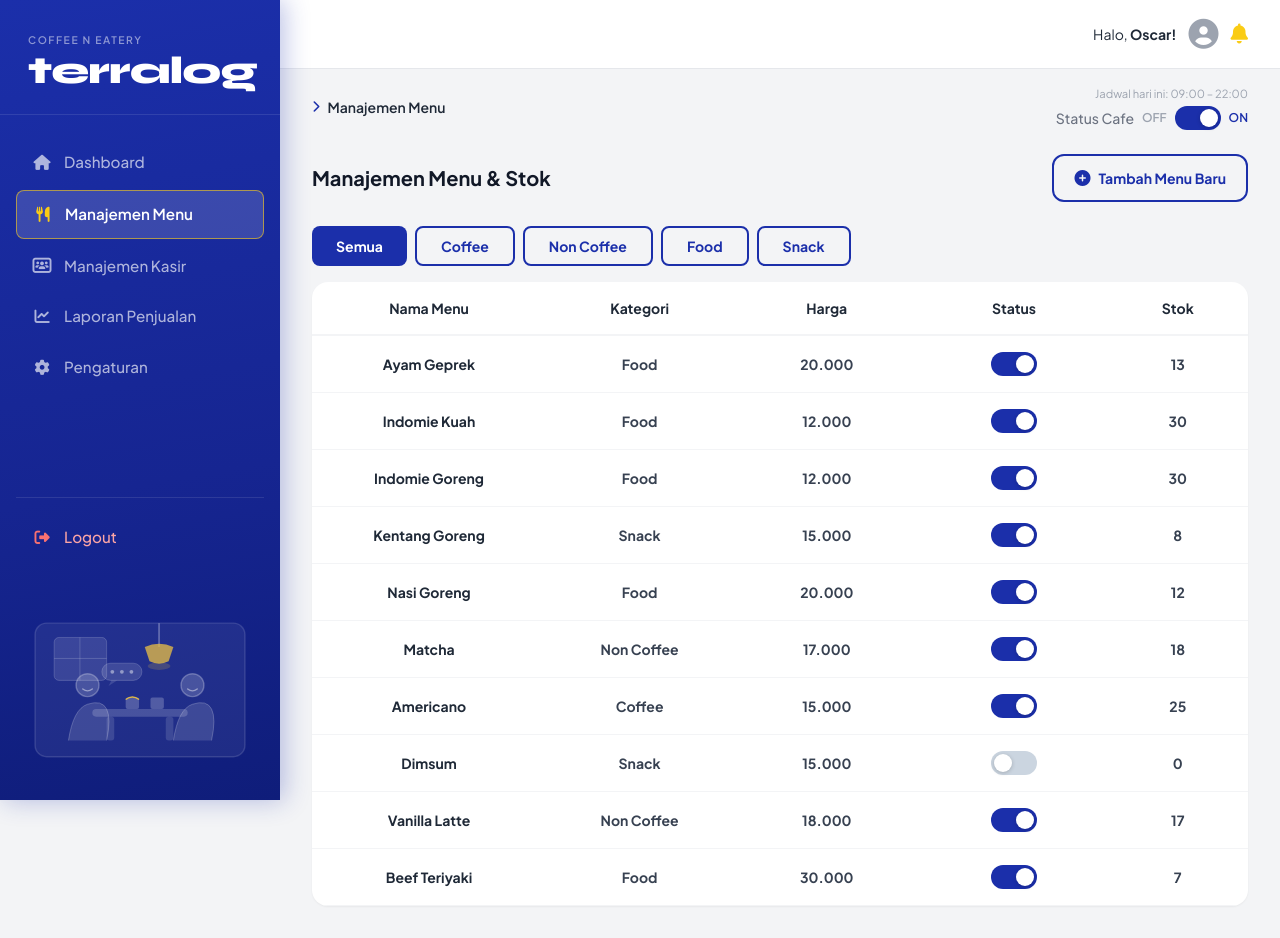
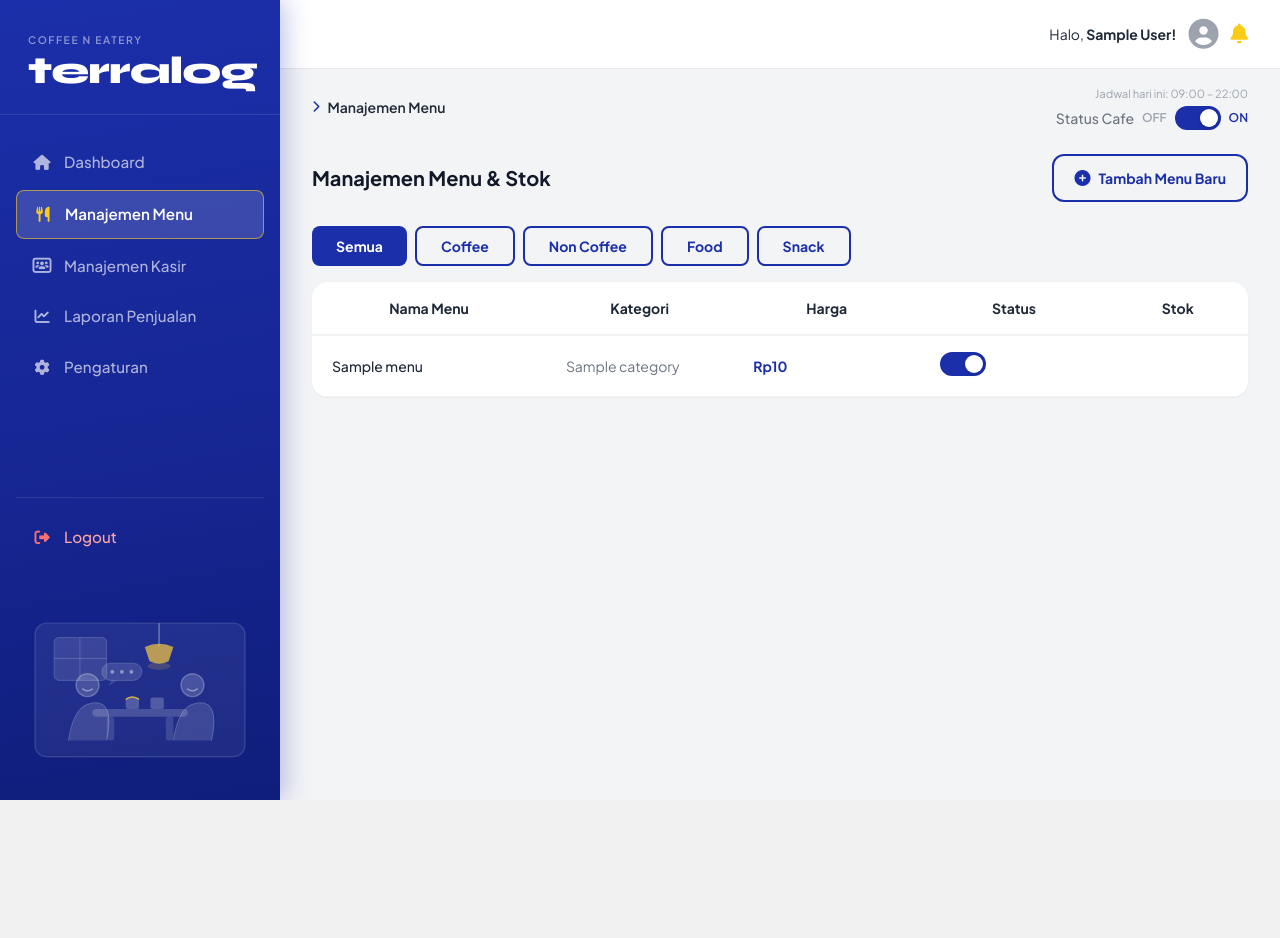
Before and after one commit to ahmddarff/tubesimk, a Flask app: page /owner/manajemen-menu in a window 1280 px wide. After the commit the page ends 800 px from the top, so only its background shows below. Run offline with Flask 3, Linux system fonts and the light colour scheme; a user stored in the database is signed in; tables that the repository leaves empty hold one stand-in row (values such as "Sample post"); some libraries are stand-ins or nearby versions.

Commit message:
manajemen menu

```diff
--- a/routes/owner_routes.py
+++ b/routes/owner_routes.py
@@ -1,6 +1,6 @@
 from flask import Blueprint, render_template, request, jsonify
 from flask_login import login_required, current_user
-from models import User
+from models import User, Menu, Category
 from extensions import db
 from werkzeug.security import generate_password_hash, check_password_hash
 
@@ -71,8 +71,15 @@ transaksi_data = [
 ]
 
 @owner_bp.route('/manajemen-menu')
+@login_required
 def manajemen_menu():
-    return render_template('owner/manajemen-menu.html', username="Oscar", menu_list=menu_data)
+    # Ambil semua data menu dan kategori dari database
+    menus = Menu.query.all()
+    categories = Category.query.all()
+    return render_template('owner/manajemen-menu.html',
+                           username=current_user.name,
+                           menu_list=menus,
+                           categories=categories)
 
 @owner_bp.route('/manajemen-kasir')
 def manajemen_kasir():
@@ -99,22 +106,46 @@ def pengaturan():
 
 # ── Menu APIs ─────────────────────────────────────────
 @owner_bp.route('/api/tambah-menu', methods=['POST'])
+@login_required
 def tambah_menu():
     data = request.json
-    menu_data.append({
-        "id": len(menu_data) + 1, "nama": data.get("nama"),
-        "kategori": data.get("kategori"), "harga": int(data.get("harga") or 0),
-        "status": True, "stok": int(data.get("stok") or 0),
-    })
-    return jsonify({"success": True, "message": "Menu baru berhasil ditambahkan!"})
+    # Cari kategori berdasarkan nama yang dikirim dari form
+    category = Category.query.filter_by(name=data.get("kategori")).first()
+
+    if not category:
+        return jsonify({"success": False, "message": "Kategori tidak ditemukan."})
+
+    new_menu = Menu(
+        name=data.get("nama"),
+        category_id=category.id,
+        price=int(data.get("harga") or 0),
+        description=data.get("deskripsi"),
+        is_available=True
+    )
+
+    try:
+        db.session.add(new_menu)
+        db.session.commit()
+        return jsonify({"success": True, "message": "Menu baru berhasil ditambahkan!"})
+    except Exception as e:
+        db.session.rollback()
+        return jsonify({"success": False, "message": "Gagal menambahkan menu."})
 
 @owner_bp.route('/api/toggle-menu-status/<int:menu_id>', methods=['POST'])
+@login_required
 def toggle_menu_status(menu_id):
     data = request.json
-    for m in menu_data:
-        if m["id"] == menu_id:
-            m["status"] = data.get("status"); break
-    return jsonify({"success": True, "message": "Status menu diperbarui!"})
+    # Gunakan db.session.get untuk menghindari LegacyAPIWarning
+    menu = db.session.get(Menu, menu_id)
+    if menu:
+        menu.is_available = data.get("status")
+        try:
+            db.session.commit()
+            return jsonify({"success": True, "message": "Status menu diperbarui!"})
+        except:
+            db.session.rollback()
+            return jsonify({"success": False, "message": "Gagal memperbarui status."})
+    return jsonify({"success": False, "message": "Menu tidak ditemukan."})
 
 # ── Kasir APIs ────────────────────────────────────────
 @owner_bp.route('/api/tambah-staff', methods=['POST'])
--- a/templates/owner/manajemen-menu.html
+++ b/templates/owner/manajemen-menu.html
@@ -51,22 +51,22 @@
             </tr>
         </thead>
         <tbody id="menuTableBody">
-            {% for m in menu_list %}
-            <tr class="menu-row border-b border-gray-100 hover:bg-blue-50/30 transition-colors"
-                data-kategori="{{ m.kategori }}">
-                <td class="px-6 py-4 text-center font-bold text-gray-800">{{ m.nama }}</td>
-                <td class="px-6 py-4 text-center font-bold text-gray-700">{{ m.kategori }}</td>
-                <td class="px-6 py-4 text-center font-bold text-gray-700">{{ "{:,.0f}".format(m.harga).replace(",", ".") }}</td>
-                <td class="px-6 py-4 text-center">
-                    <div class="flex justify-center">
-                        <label class="toggle-switch relative inline-block w-[46px] h-6 cursor-pointer">
-                            <input type="checkbox" {% if m.status %}checked{% endif %}
-                                   onchange="toggleStatus(this, '{{ m.id }}')">
-                            <span class="toggle-slider"></span>
-                        </label>
-                    </div>
+            {% for menu in menu_list %}
+            <tr class="menu-row border-b border-gray-100 hover:bg-gray-50/50 transition-colors" data-kategori="{{ menu.category.name }}">
+                <td class="px-5 py-4 text-sm font-medium text-gray-800">{{ menu.name }}</td>
+                <td class="px-5 py-4 text-sm text-gray-500">{{ menu.category.name }}</td>
+                <td class="px-5 py-4 text-sm font-bold text-[#1B2FAA]">Rp{{ "{:,.0f}".format(menu.price) }}</td>
+                <td class="px-5 py-4">
+                    <label class="toggle-switch relative inline-block w-[46px] h-6 cursor-pointer">
+                        <input type="checkbox" {% if menu.is_available %}checked{% endif %}
+                            onchange="toggleMenuStatus(this, '{{ menu.id }}')">
+                        <span class="toggle-slider"></span>
+                    </label>
                 </td>
-                <td class="px-6 py-4 text-center font-bold text-gray-700">{{ m.stok }}</td>
+            </tr>
+            {% else %}
+            <tr>
+                <td colspan="4" class="px-5 py-8 text-center text-gray-400">Belum ada data menu.</td>
             </tr>
             {% endfor %}
         </tbody>
@@ -99,67 +99,52 @@ function filterMenu(kategori, btn) {
 }
 
 // Toggle status (on/off)
-function toggleStatus(checkbox, menuId) {
-    const status = checkbox.checked;
-    fetch(`/api/toggle-menu-status/${menuId}`, {
+function toggleMenuStatus(checkbox, menuId) {
+    fetch(`/owner/api/toggle-menu-status/${menuId}`, {
         method: 'POST',
         headers: { 'Content-Type': 'application/json' },
-        body: JSON.stringify({ status })
+        body: JSON.stringify({ status: checkbox.checked })
     }).then(r => r.json()).then(data => {
-        if (data.success) showToast(data.message);
+        if (data.success) {
+            showToast('Status menu diperbarui!');
+        } else {
+            alert(data.message || 'Terjadi kesalahan.');
+            checkbox.checked = !checkbox.checked; // Kembalikan posisi toggle jika gagal
+        }
+    }).catch(err => {
+        alert("Gagal terhubung ke server.");
+        checkbox.checked = !checkbox.checked;
     });
 }
 
-// Override simpanMenu to also add row to THIS table
-const _origSimpanMenu = window.simpanMenu;
-window.simpanMenu = function() {
+function simpanMenu() {
     const nama     = document.getElementById('namaMenu')?.value.trim();
     const kategori = document.getElementById('kategoriMenu')?.value;
     const harga    = document.getElementById('hargaMenu')?.value;
-    const stok     = document.getElementById('stokMenu')?.value;
+    const deskripsi = document.getElementById('deskripsiMenu')?.value;
+
     if (!nama) { alert('Nama menu wajib diisi!'); return; }
 
-    fetch('/api/tambah-menu', {
+    fetch('/owner/api/tambah-menu', {
         method: 'POST',
         headers: { 'Content-Type': 'application/json' },
-        body: JSON.stringify({ nama, kategori, harga, stok })
+        body: JSON.stringify({
+            nama: nama,
+            kategori: kategori,
+            harga: harga,
+            deskripsi: deskripsi
+        })
     }).then(r => r.json()).then(data => {
         if (data.success) {
-            closeModal('modalTambahMenu');
-            showToast(data.message);
-            ['namaMenu','hargaMenu','stokMenu','deskripsiMenu'].forEach(id => {
-                const el = document.getElementById(id);
-                if (el) el.value = '';
-            });
-
-            // Format harga
-            const hargaNum = parseInt(harga) || 0;
-            const hargaFmt = hargaNum.toLocaleString('id-ID');
-            const stokNum  = parseInt(stok) || 0;
-            const newId    = Date.now();
-
-            // Add new row
-            const tbody = document.getElementById('menuTableBody');
-            const tr = document.createElement('tr');
-            tr.className = 'menu-row border-b border-gray-100 hover:bg-blue-50/30 transition-colors';
-            tr.dataset.kategori = kategori;
-            tr.innerHTML = `
-                <td class="px-6 py-4 text-center font-bold text-gray-800">${nama}</td>
-                <td class="px-6 py-4 text-center font-bold text-gray-700">${kategori}</td>
-                <td class="px-6 py-4 text-center font-bold text-gray-700">${hargaFmt}</td>
-                <td class="px-6 py-4 text-center">
-                    <div class="flex justify-center">
-                        <label class="toggle-switch relative inline-block w-[46px] h-6 cursor-pointer">
-                            <input type="checkbox" checked onchange="toggleStatus(this, '${newId}')">
-                            <span class="toggle-slider"></span>
-                        </label>
-                    </div>
-                </td>
-                <td class="px-6 py-4 text-center font-bold text-gray-700">${stokNum}</td>
-            `;
-            tbody.appendChild(tr);
+            // Karena sukses, langsung refresh halaman agar tabel memuat data asli dari DB
+            location.reload();
+        } else {
+            alert(data.message);
         }
+    }).catch(err => {
+        alert("Terjadi kesalahan pada sistem.");
+        console.error(err);
     });
-};
+}
 </script>
 {% endblock %}
```
